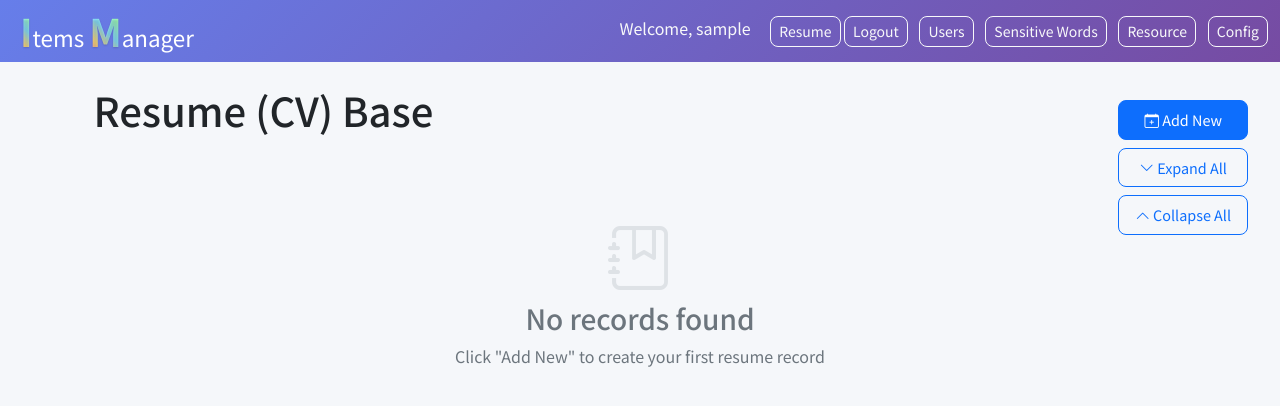
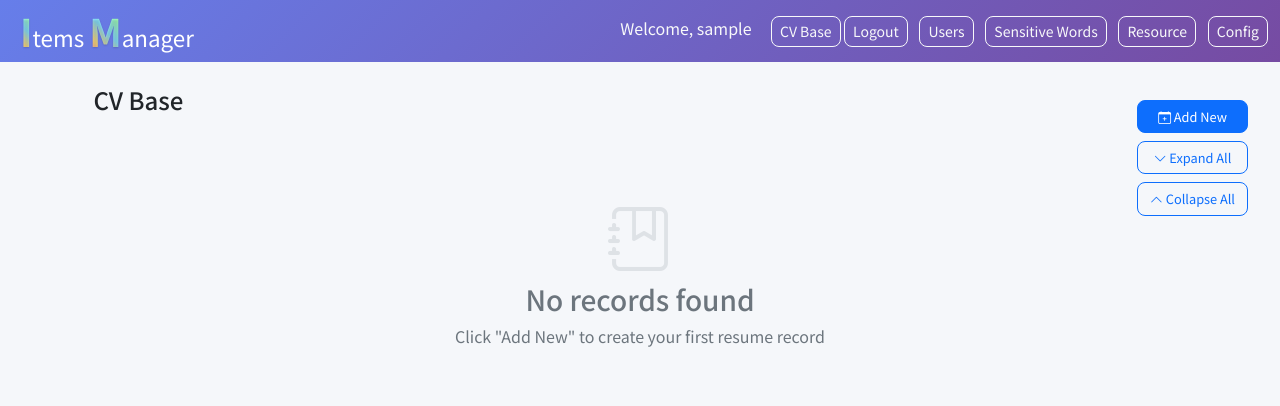
Before and after one commit to cnluyq/lore_keeper, a Django app: page /cv-base/ in a window 1280 px wide. Shown: the top 406 px of the page. Run offline with Django 4.2, Linux system fonts and the light colour scheme; the visitor is signed in with stand-in values (Sample User, id 1); data that the repository does not hold is empty; some libraries are stand-ins or nearby versions.

Commit message:
style: Adjust CV Base UI to match other pages
- Change navigation 'Resume' to 'CV Base'
- Change page title from 'Resume (CV) Base' to 'CV Base' with h4 styling
- Reduce button size for 'Add New', 'Expand All', 'Collapse All' buttons
- Adjust button padding from 0.5rem 1rem to 0.375rem 0.75rem
- Reduce button font size from 0.9rem to 0.8rem to prevent overlap with records

```diff
--- a/problems/templates/problems/base.html
+++ b/problems/templates/problems/base.html
@@ -105,7 +105,7 @@
     <div>
       {% if user.is_authenticated %}
         <span class="text-light me-3">Welcome, {{ user.username }}</span>
-        <a class="btn btn-outline-light btn-sm" href="{% url 'cv_base_list' %}">Resume</a>
+        <a class="btn btn-outline-light btn-sm" href="{% url 'cv_base_list' %}">CV Base</a>
         <a class="btn btn-outline-light btn-sm" href="{% url 'logout' %}">Logout</a>
       {% else %}
         <a class="btn btn-outline-light btn-sm me-2" href="{% url 'login' %}">Login</a>
--- a/problems/templates/problems/cv_base_list.html
+++ b/problems/templates/problems/cv_base_list.html
@@ -139,8 +139,8 @@
 
   .btn-cv {
     border-radius: 0.5rem;
-    padding: 0.5rem 1rem;
-    font-size: 0.9rem;
+    padding: 0.375rem 0.75rem;
+    font-size: 0.8rem;
   }
 
   .empty-state {
@@ -245,7 +245,7 @@
 </style>
 
 <div class="container mt-4">
-  <h1 class="mb-4">Resume (CV) Base</h1>
+  <h4 class="mb-4">CV Base</h1>
 
   {% if messages %}
     {% for message in messages %}
```
